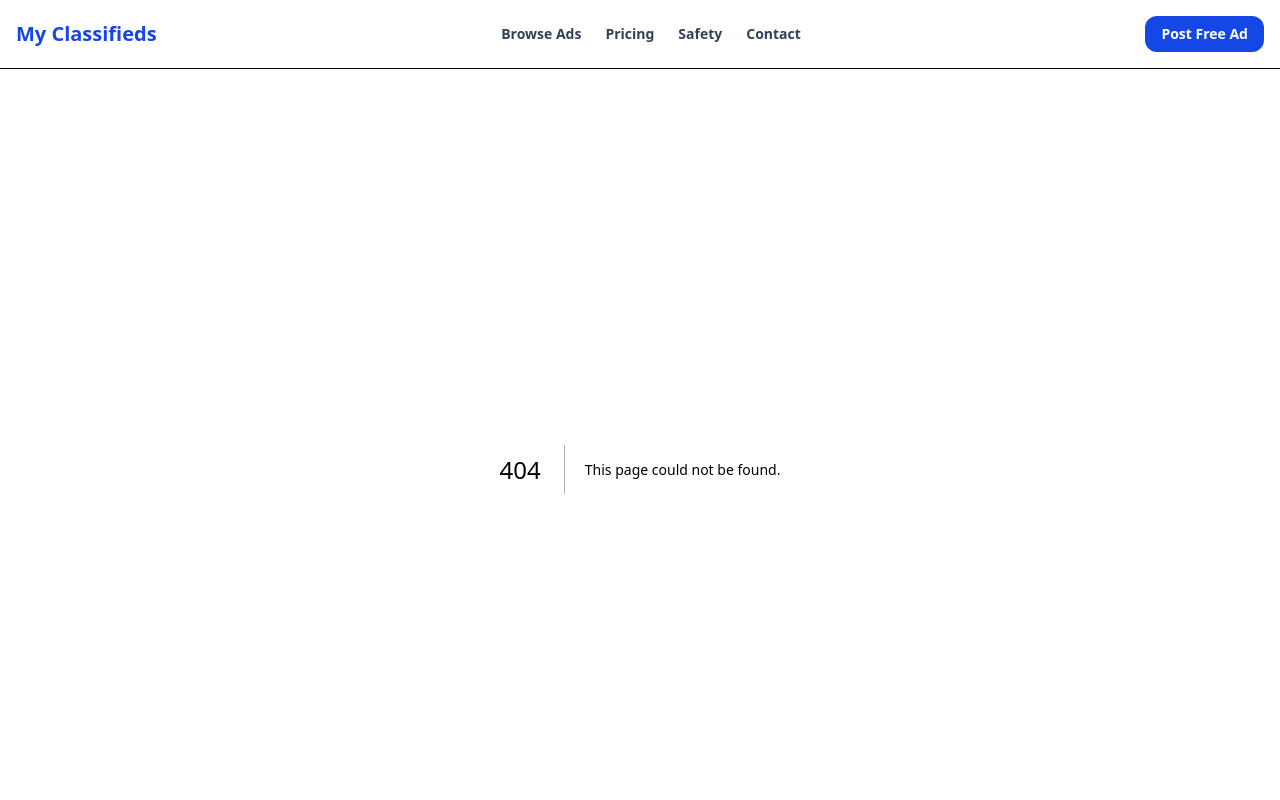
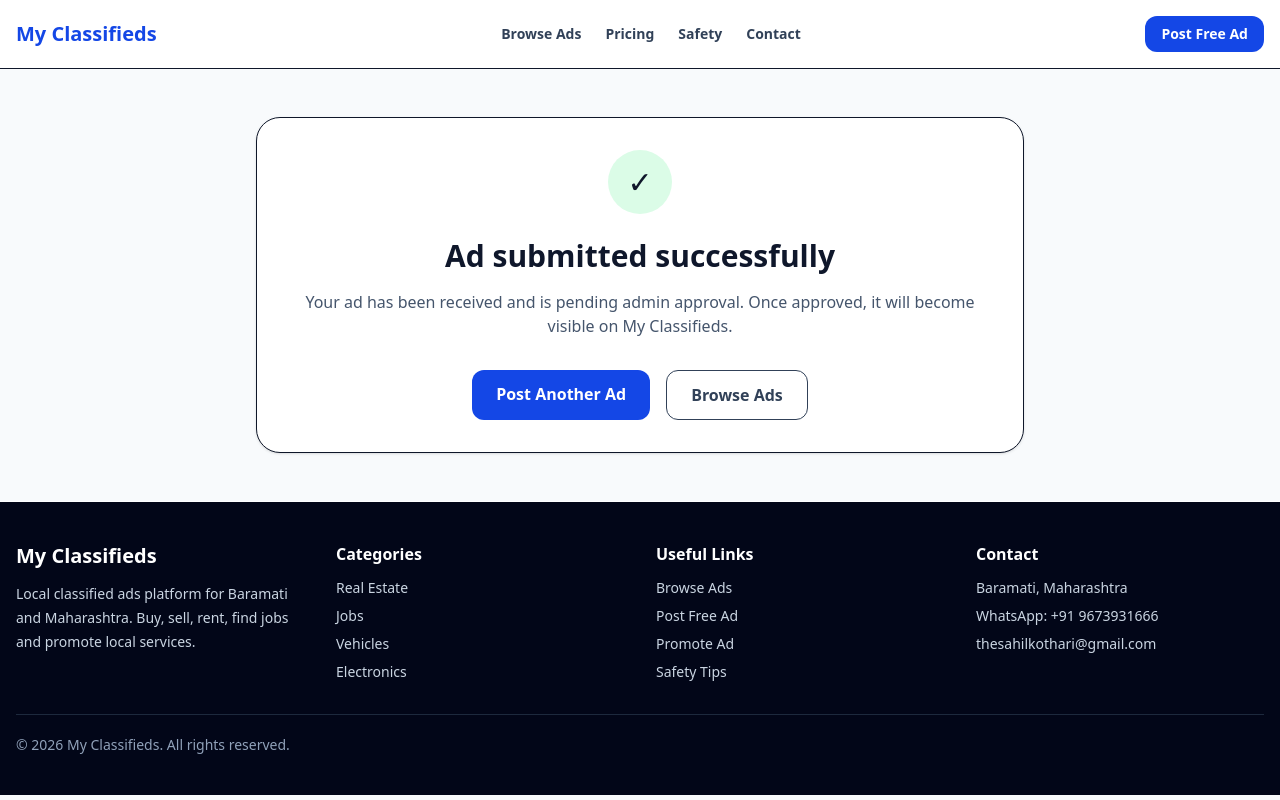
Before and after one commit to thesahilkothari/baramati-classifieds, a Next.js app: page /post-ad/success in a window 1280 px wide. Before the commit this address had no page. Shown: the top 800 px of the page. Built offline with nearby package versions, Linux system fonts and the light colour scheme.

Commit message:
Add success page for ad submission

```diff
--- /dev/null
+++ b/app/post-ad/success/page.jsx
@@ -0,0 +1,43 @@
+import Link from "next/link";
+
+export const metadata = {
+  title: "Ad Submitted | My Classifieds",
+  description: "Your classified ad has been submitted for approval."
+};
+
+export default function PostAdSuccessPage() {
+  return (
+    <main className="bg-slate-50 px-4 py-12">
+      <section className="mx-auto max-w-3xl rounded-3xl border bg-white p-8 text-center shadow-sm">
+        <div className="mx-auto flex h-16 w-16 items-center justify-center rounded-full bg-green-100 text-3xl">
+          ✓
+        </div>
+
+        <h1 className="mt-6 text-3xl font-extrabold text-slate-900">
+          Ad submitted successfully
+        </h1>
+
+        <p className="mt-4 text-slate-600">
+          Your ad has been received and is pending admin approval. Once approved,
+          it will become visible on My Classifieds.
+        </p>
+
+        <div className="mt-8 flex flex-wrap justify-center gap-4">
+          <Link
+            href="/post-ad"
+            className="rounded-xl bg-blue-700 px-6 py-3 font-bold text-white hover:bg-blue-800"
+          >
+            Post Another Ad
+          </Link>
+
+          <Link
+            href="/ads"
+            className="rounded-xl border px-6 py-3 font-bold text-slate-700 hover:bg-slate-50"
+          >
+            Browse Ads
+          </Link>
+        </div>
+      </section>
+    </main>
+  );
+}
```
